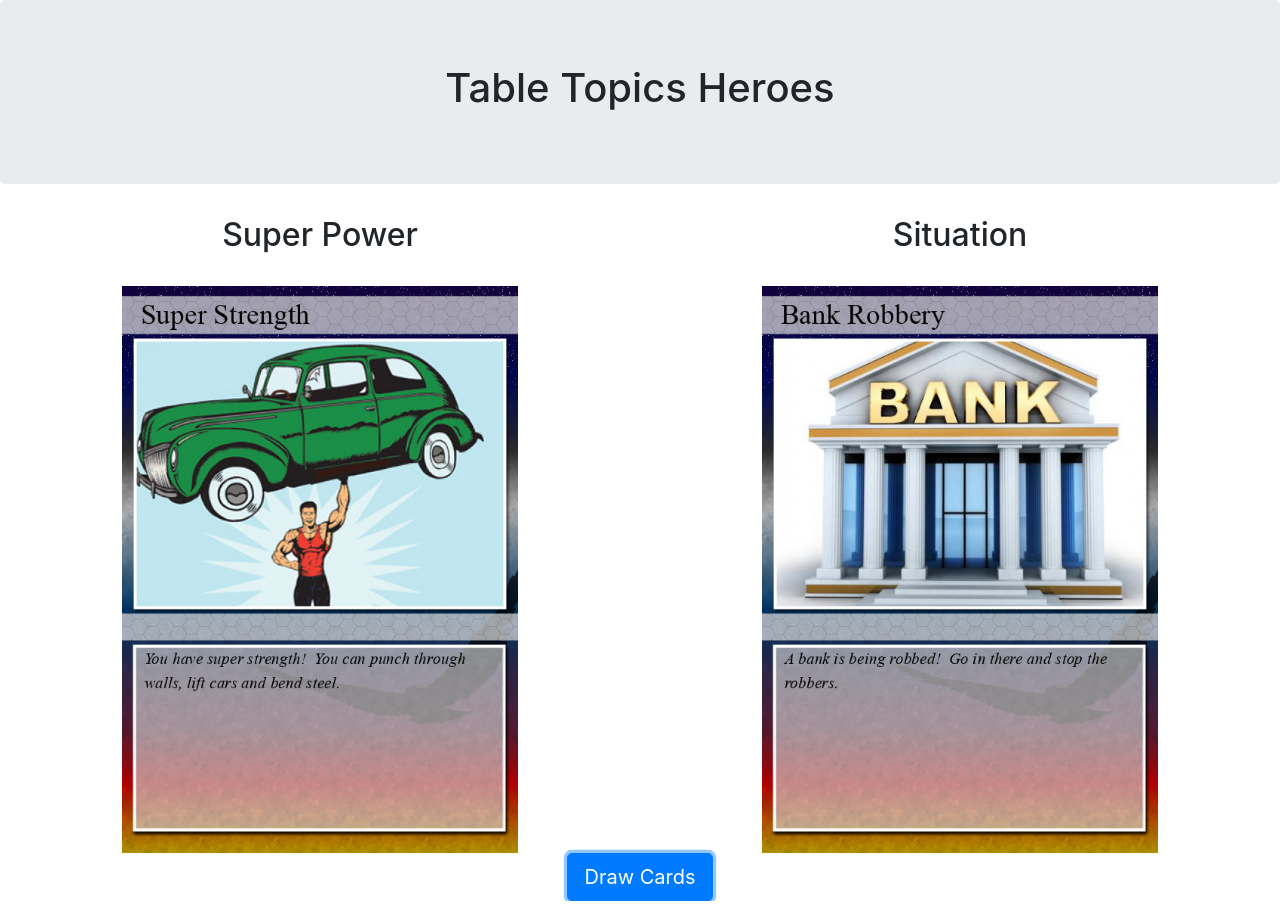
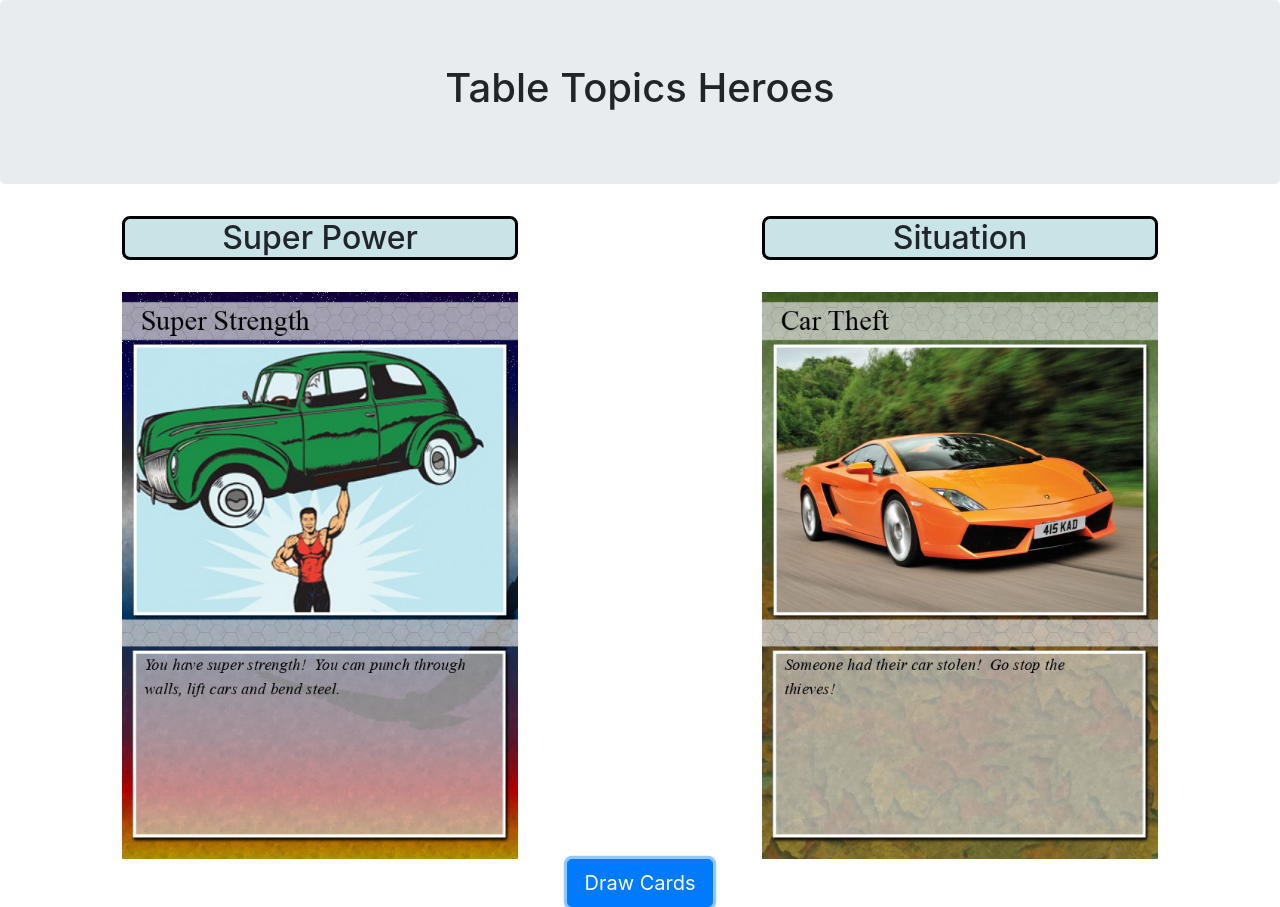
Before and after one commit to ryan-comer/table-topics-heroes, a plain HTML site: page index.html in a window 1280 px wide. Both pictures are taken after a click on the button "Draw Cards". Drawn offline with Linux system fonts and the light colour scheme.

Commit message:
Done for toastmasters

```diff
--- a/css/main.css
+++ b/css/main.css
@@ -0,0 +1,9 @@
+.card{
+    border: 5px solid black;
+}
+
+.category{
+    border: 3px solid black;
+    border-radius: 8px;
+    background-color: #c9e4e7;
+}
--- a/index.html
+++ b/index.html
@@ -15,14 +15,14 @@
         <div class="container-fluid">
             <div class="row justify-content-around">
                 <div class="col-4">
-                    <h2 class="h2 text-center">Super Power</h2>
+                    <h2 class="h2 text-center category">Super Power</h2>
                     <br>
                     <div class="text-center">
                         <img id="power-image" class="img-fluid" src="./res/toastmasters-logo.png" alt="Image not available">
                     </div>
                 </div>
                 <div class="col-4">
-                    <h2 class="h2 text-center">Situation</h2>
+                    <h2 class="h2 text-center category">Situation</h2>
                     <br>
                     <div class="text-center">
                         <img id="situation-image" class="img-fluid" src="./res/toastmasters-logo.png" alt="Image not available">
--- a/js/main.js
+++ b/js/main.js
@@ -1,5 +1,16 @@
 // Power card image sources
-const powerSrcs = [
+var powerSrcs = [
+    "control-weather",
+    "invisibility",
+    "mind-control",
+    "shapeshifting",
+    "super-strength",
+    "talk-to-animals",
+    "telekenisis",
+    "time-travel"
+];
+
+const powerSrcsCopy = [
     "control-weather",
     "invisibility",
     "mind-control",
@@ -11,17 +22,31 @@ const powerSrcs = [
 ];
 
 // Situation card image sources
-const situationSrcs = [
+var situationSrcs = [
     "arch-nemisis",
     "bank-robbery",
     "car-theft",
     "cat-in-tree",
     "ice-cream-fell",
-    "traffic-jam"
+    "traffic-jam",
+    "wedding-crashers",
+    "power-outage"
+]
+
+const situationSrcsCopy = [
+    "arch-nemisis",
+    "bank-robbery",
+    "car-theft",
+    "cat-in-tree",
+    "ice-cream-fell",
+    "traffic-jam",
+    "wedding-crashers",
+    "power-outage"
 ]
 
 // Pick a random card for each slot
 function drawCards(){
+
     // Get random power
     var powerIndex = Math.floor(Math.random() * powerSrcs.length);
     var powerSource = powerSrcs[powerIndex];
@@ -32,6 +57,18 @@ function drawCards(){
     var situationSource = situationSrcs[situationIndex];
     var situationPath = "./res/situations/" + situationSource + ".jpg";
 
+    // Update arrays
+    powerSrcs.splice(powerIndex, 1);
+    situationSrcs.splice(situationIndex, 1);
+
+    // Check for empty
+    if(powerSrcs.length == 0){
+        powerSrcs = powerSrcsCopy.slice();
+    }
+    if(situationSrcs.length == 0){
+        situationSrcs = situationSrcsCopy.slice();
+    }
+
     // Change the sources
     document.getElementById('power-image').src = powerPath;
     document.getElementById('situation-image').src = situationPath;
```
Also changed, not shown: res/situations/power-outage.jpg (added), res/situations/wedding-crashers.jpg (added).
